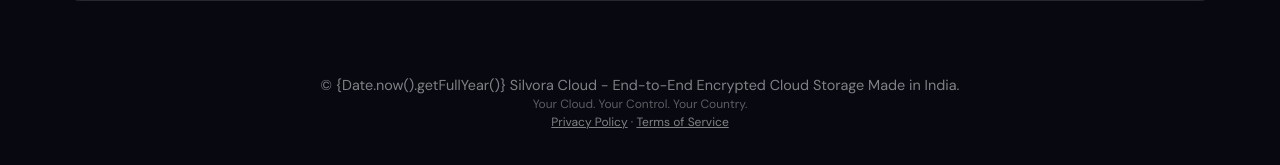
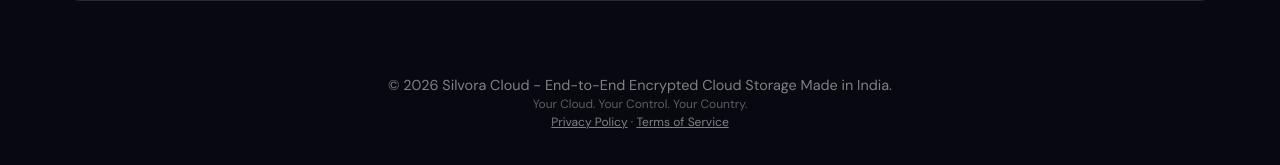
Before and after one commit to Rajathtuesday/silvora_demo, a Django app: page / in a window 1280 px wide. Shown: the part 3245-3410 px from the top of the page. Run offline with Django 5.2, Linux system fonts and the light colour scheme.

Commit message:
Fix footer copyright year rendering as literal JS instead of the actual year
The footer had {Date.now().getFullYear()}, JSX syntax sitting in a plain
Django template with no script tag around it, so it never evaluated and
just printed as literal text on the live site. Swapped it for Django's
own {% now "Y" %} tag, which matches how the rest of the template
already handles server-rendered values.

```diff
--- a/templates/landing/index.html
+++ b/templates/landing/index.html
@@ -456,7 +456,7 @@ footer a {
 </section>
 
 <footer>
-  &copy; {Date.now().getFullYear()} Silvora Cloud - End-to-End Encrypted Cloud Storage Made in India.<br>
+  &copy; {% now "Y" %} Silvora Cloud - End-to-End Encrypted Cloud Storage Made in India.<br>
   <small style="opacity:0.7;">Your Cloud. Your Control. Your Country.</small><br>
   <small><a href="/privacy/">Privacy Policy</a> &middot; <a href="/terms/">Terms of Service</a></small>
 </footer>
```
